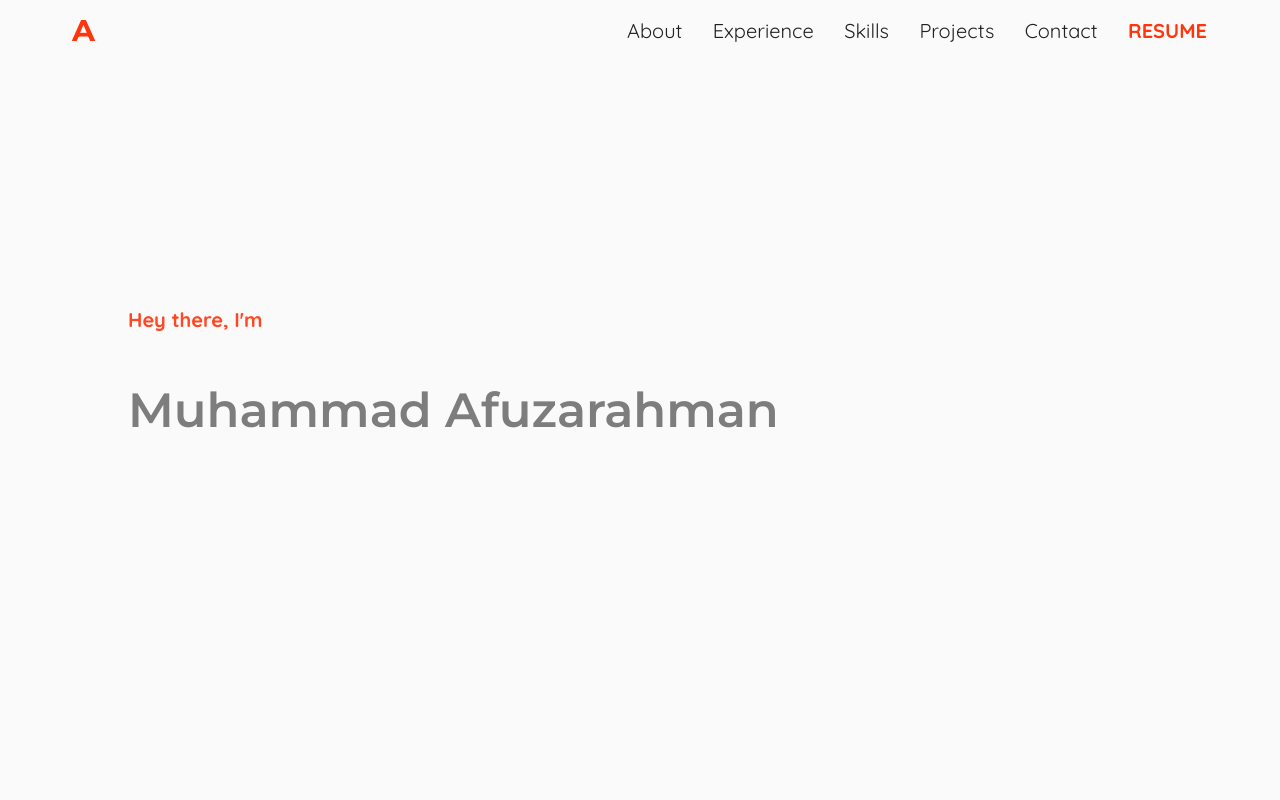
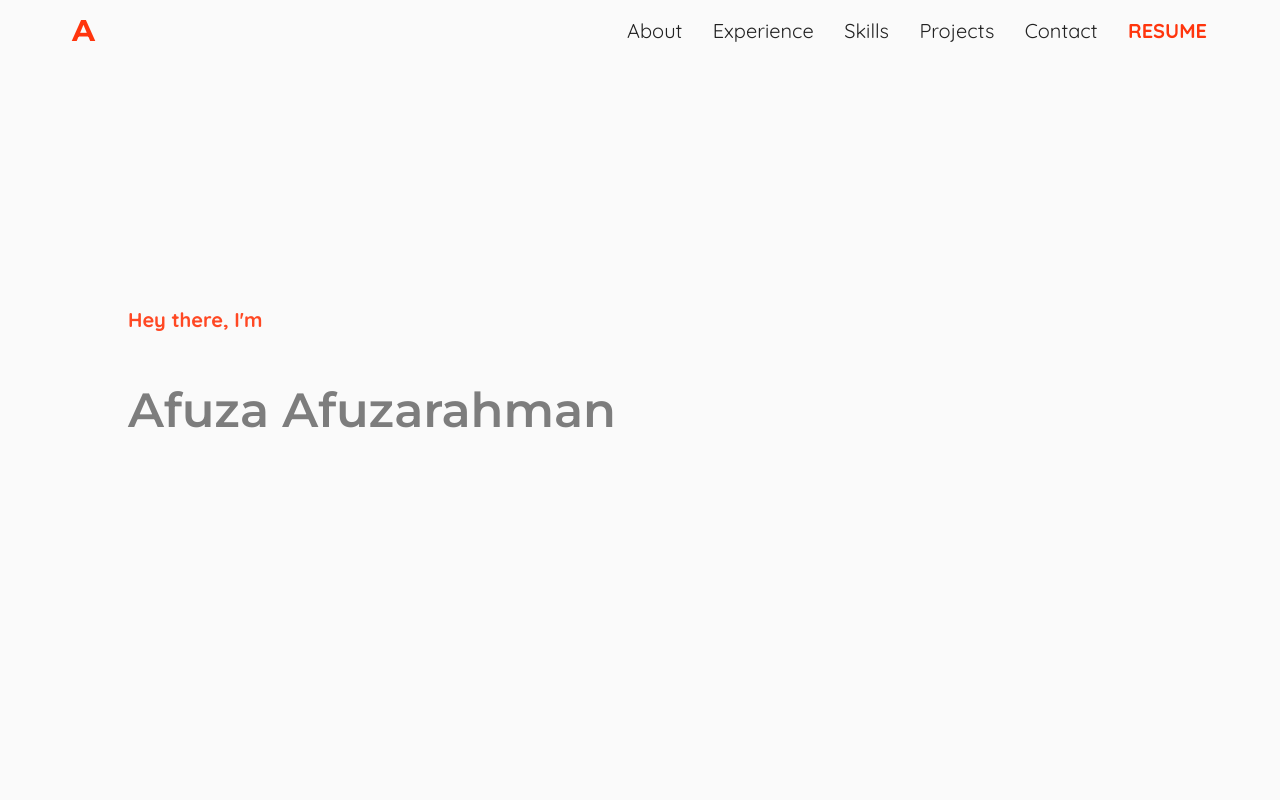
Before and after one commit to afutofu/afutofu.github.io, a React (Create React App) app: page / in a window 1280 px wide. Shown: the top 800 px of the page. Built offline with nearby package versions, Linux system fonts and the light colour scheme.

Commit message:
Change name to Afuza Afuzarahman

```diff
--- a/src/components/Footer.js
+++ b/src/components/Footer.js
@@ -91,9 +91,9 @@ const Footer = () => {
     <FooterComp>
       <Container>
         <Content>
-          <Credits>Developed by Muhammad Afuzarahman</Credits>
+          <Credits>Developed by Afuza Afuzarahman</Credits>
           <Socials>
-            <a href="mailto:afuza.business@gmail.com">
+            <a href="mailto:afuza299@gmail.com">
               <i className="fa fa-envelope"></i>
             </a>
             <a
--- a/src/sections/Home.js
+++ b/src/sections/Home.js
@@ -308,7 +308,7 @@ const Home = ({ getHomeTl }) => {
             <Introduction ref={(el) => (introduction = el)}>
               Hey there, I'm
             </Introduction>
-            <Name ref={(el) => (name = el)}>Muhammad Afuzarahman</Name>
+            <Name ref={(el) => (name = el)}>Afuza Afuzarahman</Name>
             <Motto ref={(el) => (motto = el)}>
               Ready To <MottoBold>Build</MottoBold> And{" "}
               <MottoBold>Innovate</MottoBold>
```
